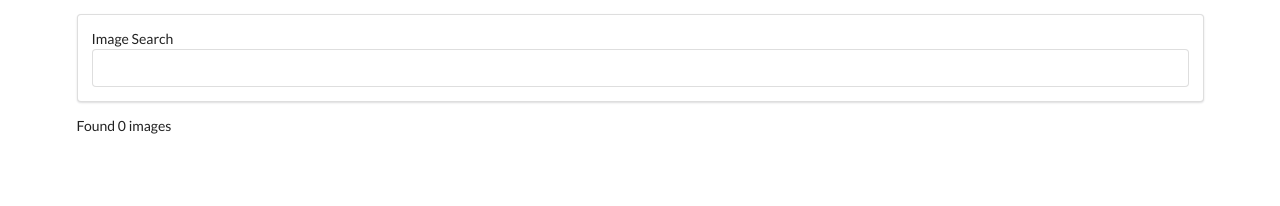
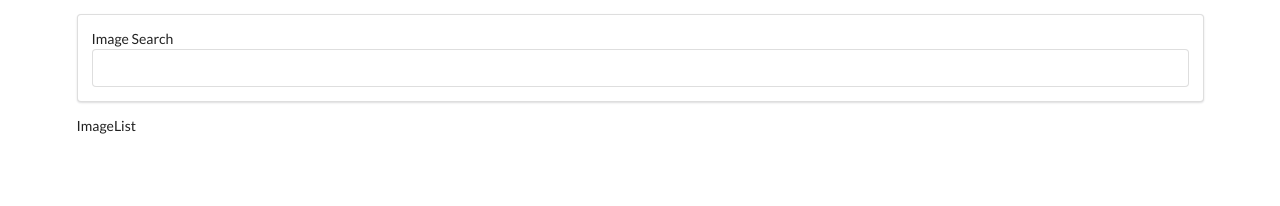
Before and after one commit to joe-ashworth/pic-search, a React (Create React App) app: page / in a window 1280 px wide. Shown: the top 206 px of the page. Built offline with nearby package versions, Linux system fonts and the light colour scheme.

Commit message:
Create ImageList component

```diff
--- a/src/components/App.js
+++ b/src/components/App.js
@@ -1,6 +1,7 @@
 import React from 'react'
 import unsplash from '../api/unsplash'
 import SearchBar from './SearchBar'
+import ImageList from './ImageList'
 
 class App extends React.Component {
   state = { images: [] }
@@ -18,7 +19,7 @@
         className="ui container"
         style={{ marginTop: '1rem' }}>
         <SearchBar onSubmit={this.onSearchSubmit} />
-        <p>Found {this.state.images.length} images</p>
+        <ImageList images={this.state.images} />
       </div>
     )
   }
--- /dev/null
+++ b/src/components/ImageList.js
@@ -0,0 +1,8 @@
+import React from 'react'
+
+const ImageList = (props) => {
+  console.log(props.images)
+  return <div>ImageList</div>
+}
+
+export default ImageList
```
